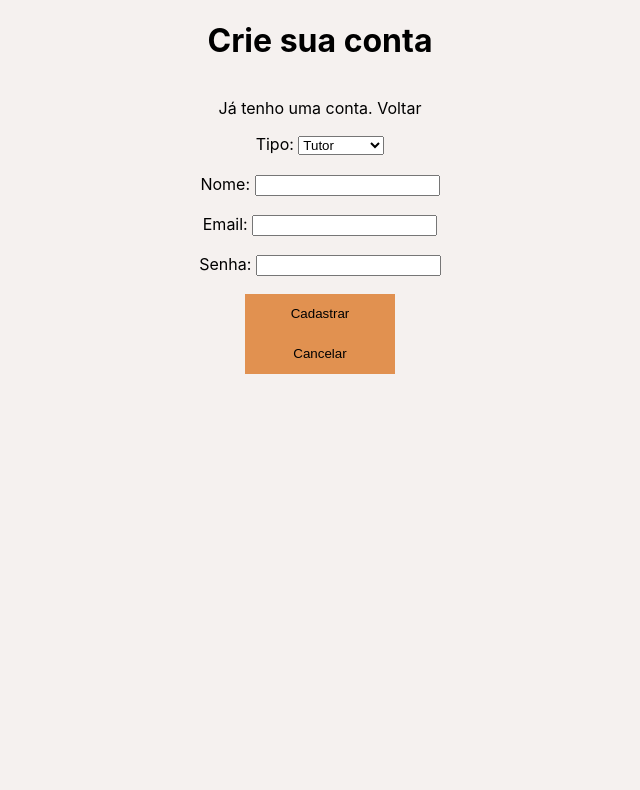
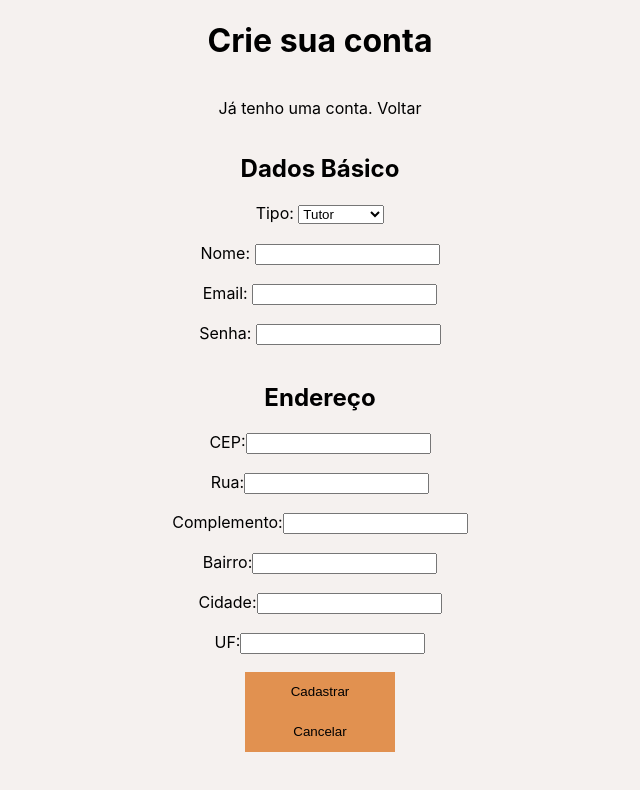
Before and after one commit to vinivilares/petservice, a Next.js app: page /signup in a window 1280 px wide. Shown: the top 790 px of the page, without its empty margins (320-960 px from the left). Built offline with nearby package versions, Linux system fonts and the light colour scheme; no server answers.

Commit message:
Api de endereço na tela de cadastro

```diff
--- a/lib/prisma.js
+++ b/lib/prisma.js
@@ -44,6 +44,10 @@ export async function buscarServicos(id) {
     where: {
       petshopId: id,
     },
+    include: {
+      nmServ: true,
+    },
   });
+
   return servicos;
 }
--- a/pages/api/petVetId/[petVetId].js
+++ b/pages/api/petVetId/[petVetId].js
@@ -9,6 +9,7 @@ export default async function handler(req, res) {
   const petVet = await buscarPetVet(req.query.petVetId);
   const endereco = await buscarEndereco(petVet.enderecoId);
   const servicos = await buscarServicos(petVet.id);
+
 
   const dados = {
     dados: {
@@ -23,5 +24,5 @@ export default async function handler(req, res) {
   };
 
   prisma.$disconnect();
-  return res.status(200).json(dados);
+  res.status(200).json(dados);
 }
--- a/pages/dashboard.js
+++ b/pages/dashboard.js
@@ -12,6 +12,8 @@ export default function Dashobard({ user }) {
 
 export async function getServerSideProps(context) {
   const userSession = await getSession(context);
+
+  console.log(userSession);
 
   if (!userSession) {
     return {
--- a/pages/signup.js
+++ b/pages/signup.js
@@ -5,13 +5,40 @@ import { buscarUser } from "../lib/prisma";
 
 import { getSession } from "next-auth/react";
 import { useRouter } from "next/router";
-import { useRef } from "react";
+import { useRef, useState } from "react";
 
 export default function Signup() {
   const emailInputRef = useRef();
   const passwordInputRef = useRef();
   const tipoInputRef = useRef();
   const nomeInputRef = useRef();
+
+  const [endereco, setEndereco] = useState({
+    cep: "",
+    logradouro: "",
+    complemento: "",
+    bairro: "",
+    localidade: "",
+    uf: "",
+  });
+
+  async function enderecoHandler() {
+    const response = await fetch(
+      `https://viacep.com.br/ws/${endereco.cep}/json/`
+    );
+
+    const data = await response.json();
+
+    setEndereco({
+      cep: data.cep,
+      logradouro: data.logradouro,
+      complemento: data.complemento,
+      bairro: data.bairro,
+      localidade: data.bairro,
+      uf: data.uf,
+    });
+    console.log(data);
+  }
 
   const router = useRouter();
 
@@ -44,6 +71,7 @@ export default function Signup() {
       <p>
         Já tenho uma conta. <Link href={"/"}>Voltar</Link>
       </p>
+      <h2>Dados Básico</h2>
       <form className={styles.form} onSubmit={submitHandler}>
         <div className={styles.input}>
           <label>Tipo: </label>
@@ -67,6 +95,77 @@ export default function Signup() {
         <div className={styles.input}>
           <label>Senha: </label>
           <input type={"password"} required ref={passwordInputRef} />
+        </div>
+
+        <h2>Endereço</h2>
+        <div className={styles.input}>
+          <label htmlFor="cep">CEP:</label>
+          <input
+            id="cep"
+            type={"text"}
+            onChange={({ target }) => {
+              setEndereco({ ...endereco, cep: target.value });
+            }}
+            onBlur={enderecoHandler}
+          />
+        </div>
+
+        <div className={styles.input}>
+          <label htmlFor="rua">Rua:</label>
+          <input
+            id="rua"
+            type={"text"}
+            value={endereco.logradouro}
+            onChange={({ target }) => {
+              setEndereco({ ...endereco, logradouro: target.value });
+            }}
+          />
+        </div>
+
+        <div className={styles.input}>
+          <label htmlFor="complemento">Complemento:</label>
+          <input
+            id="complemento"
+            type={"text"}
+            value={endereco.complemento}
+            onChange={({ target }) => {
+              setEndereco({ ...endereco, complemento: target.value });
+            }}
+          />
+        </div>
+
+        <div className={styles.input}>
+          <label htmlFor="bairro">Bairro:</label>
+          <input
+            id="bairro"
+            type={"text"}
+            value={endereco.bairro}
+            onChange={({ target }) => {
+              setEndereco({ ...endereco, bairro: target.value });
+            }}
+          />
+        </div>
+        <div className={styles.input}>
+          <label htmlFor="localidade">Cidade:</label>
+          <input
+            id="localidade"
+            type={"text"}
+            value={endereco.localidade}
+            onChange={({ target }) => {
+              setEndereco({ ...endereco, localidade: target.value });
+            }}
+          />
+        </div>
+        <div className={styles.input}>
+          <label htmlFor="uf">UF:</label>
+          <input
+            id="uf"
+            type={"text"}
+            value={endereco.uf}
+            onChange={({ target }) => {
+              setEndereco({ ...endereco, uf: target.value });
+            }}
+          />
         </div>
 
         <div className={styles.action}>
```
Also changed, not shown: pages/feed/[petVetId].js (+9 -9 lines).
